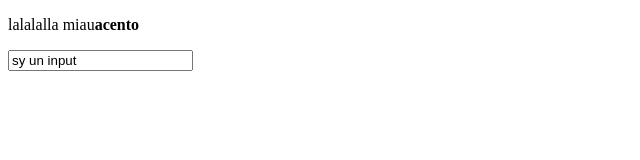
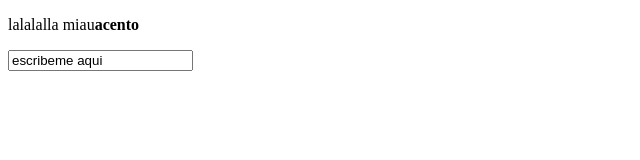
Before and after one commit to mariaahv/practicca-20, a plain HTML site: page index.html in a window 1280 px wide. Shown: the full height of the page, 0-640 px from the left. Drawn offline with Linux system fonts and the light colour scheme.

Commit message:
cambiando

```diff
--- a/index.html
+++ b/index.html
@@ -8,7 +8,8 @@
 </head>
 <body>
 <p id="p-test">lalalalla  miau<b>acento</b></p>
-<input type="text" id="input-test" value="sy un input">
+<input type="text" id="input-test" value="escribeme aqui">
+
 <script>  </script>
 </body>
 </html>
```
